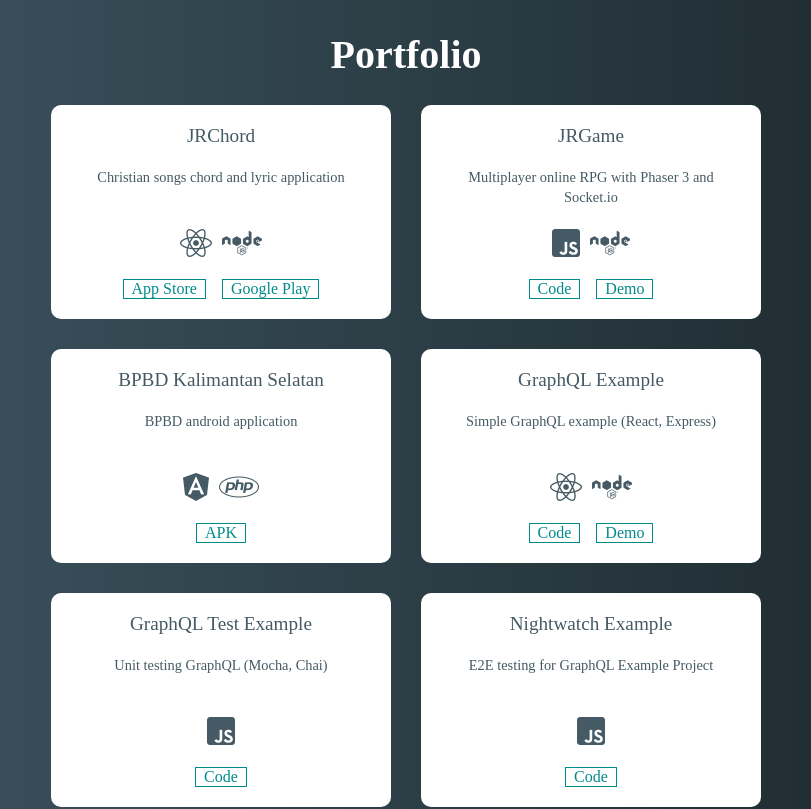
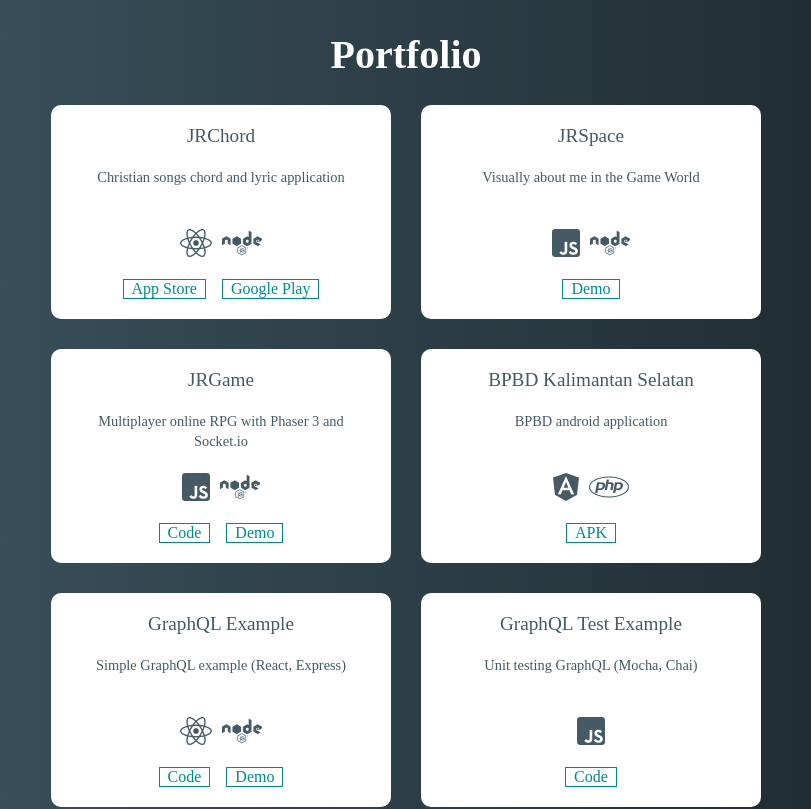
Before and after one commit to jackyrusly/jackyrusly.github.io, a React (Vite) app: page / in a window 1280 px wide. Shown: the part 2000-2809 px from the top of the page, without its empty margins (234-1045 px from the left). Built offline with nearby package versions, Linux system fonts and the light colour scheme; a web font is replaced by a local one.

Commit message:
Update portfolio

```diff
--- a/package.json
+++ b/package.json
@@ -15,6 +15,7 @@
     "react-dom": "^16.4.1"
   },
   "devDependencies": {
+    "babel-core": "^6.26.3",
     "babel-jest": "^23.2.0",
     "babel-preset-env": "^1.7.0",
     "babel-preset-react": "^6.24.1",
--- a/src/App.scss
+++ b/src/App.scss
@@ -15,10 +15,6 @@ canvas {
   z-index: -1;
 }
 
-::-webkit-scrollbar {
-  display: none;
-}
-
 .center {
   text-align: center;
 }
--- a/src/components/Footer/Footer.scss
+++ b/src/components/Footer/Footer.scss
@@ -1,4 +1,5 @@
 footer,
 footer a {
   color: white;
+  margin-bottom: 0.5em;
 }
--- a/src/components/Portfolio/PortfolioData.js
+++ b/src/components/Portfolio/PortfolioData.js
@@ -6,6 +6,14 @@ export default [
     links: [
       { text: 'App Store', link: 'https://itunes.apple.com/id/app/jrchord/id1463594254?l=id&mt=8' },
       { text: 'Google Play', link: 'https://play.google.com/store/apps/details?id=com.jrusly.JRChord&hl=in' },
+    ],
+  },
+  {
+    title: 'JRSpace',
+    description: 'Visually about me in the Game World',
+    icons: ['fab fa-js-square fa-2x', 'fab fa-node fa-2x'],
+    links: [
+      { text: 'Demo', link: 'https://www.jackyrusly.web.id' },
     ],
   },
   {
--- a/src/components/Social/Social.js
+++ b/src/components/Social/Social.js
@@ -5,7 +5,6 @@ const Social = () => (
   <div id="social-container">
     <a href="https://github.com/jackyrusly" rel="noreferrer noopener" target="_blank"><i className="fab fa-github"></i></a>
     <a href="https://www.facebook.com/jackyrusly" rel="noreferrer noopener" target="_blank"><i className="fab fa-facebook-square"></i></a>
-    <a href="https://plus.google.com/+JackyRuslyJR" rel="noreferrer noopener" target="_blank"><i className="fab fa-google-plus-square"></i></a>
     <a href="https://www.instagram.com/jackyrusly/" rel="noreferrer noopener" target="_blank"><i className="fab fa-instagram"></i></a>
     <a href="https://www.linkedin.com/in/jacky-rusly" rel="noreferrer noopener" target="_blank"><i className="fab fa-linkedin"></i></a>
 
```
Also changed, not shown: 1 other file (tests, documents, lock files or other folders).
